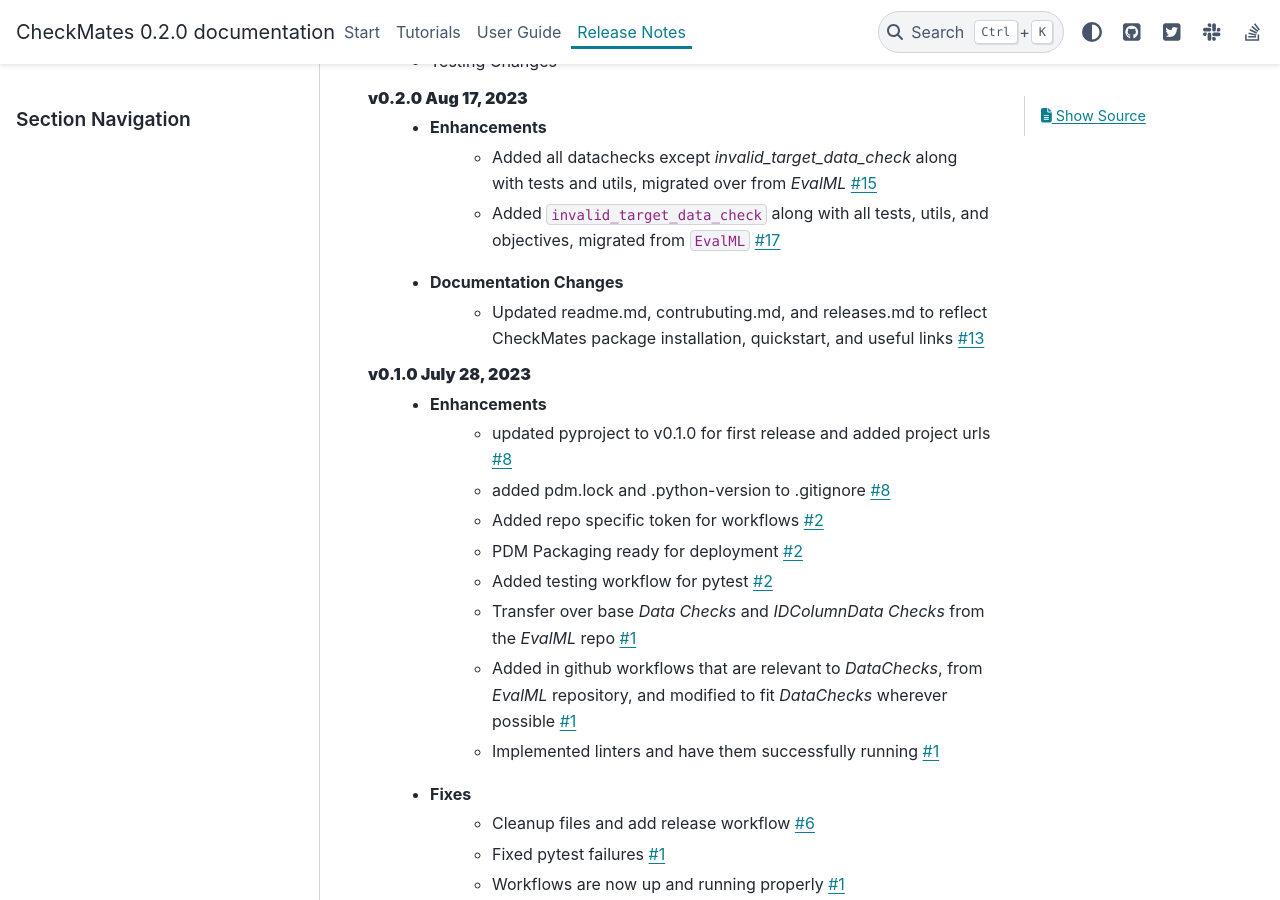
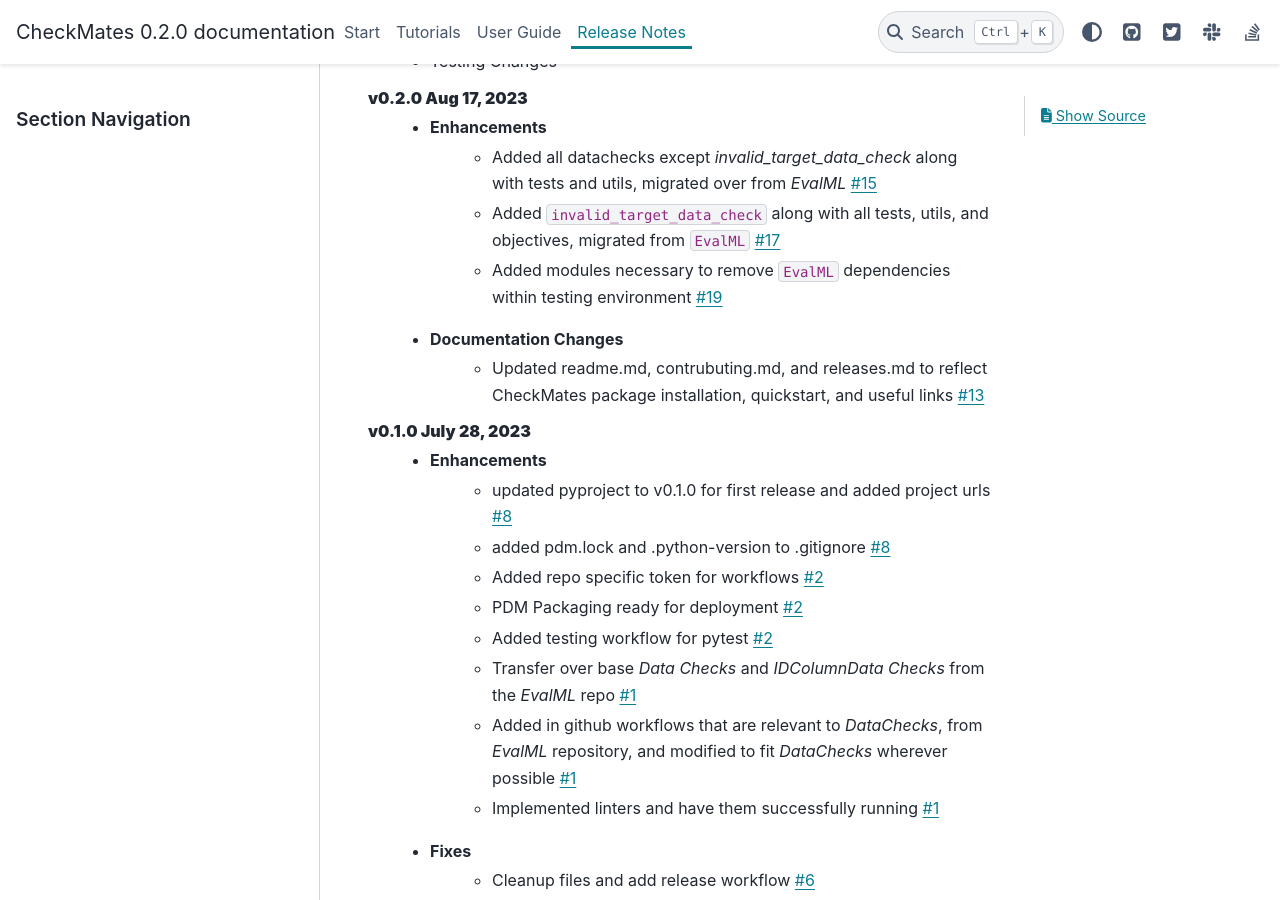
Before and after one commit to alteryx/CheckMates, a Sphinx documentation site: the page built from docs/source/release_notes.rst, in a window 1280 px wide and 900 px high, scrolled down 312 px. Built offline with Sphinx 7.4.7 and the PyData theme 0.15.4, drawn with Linux system fonts in a browser that asks for light colours; pages that are not in the unit, such as notebooks, are missing from menus; comment, search, counter and statistics services are not loaded.

Commit message:
release notes updated

```diff
--- a/docs/source/release_notes.rst
+++ b/docs/source/release_notes.rst
@@ -11,6 +11,7 @@
     * Enhancements
         * Added all datachecks except `invalid_target_data_check` along with tests and utils, migrated over from `EvalML` :pr:`15`
         * Added ``invalid_target_data_check`` along with all tests, utils, and objectives, migrated from ``EvalML`` :pr:`17`
+        * Added modules necessary to remove ``EvalML`` dependencies within testing environment :pr:`19`
     * Documentation Changes
         * Updated readme.md, contrubuting.md, and releases.md to reflect CheckMates package installation, quickstart, and useful links :pr:`13`
 
```
